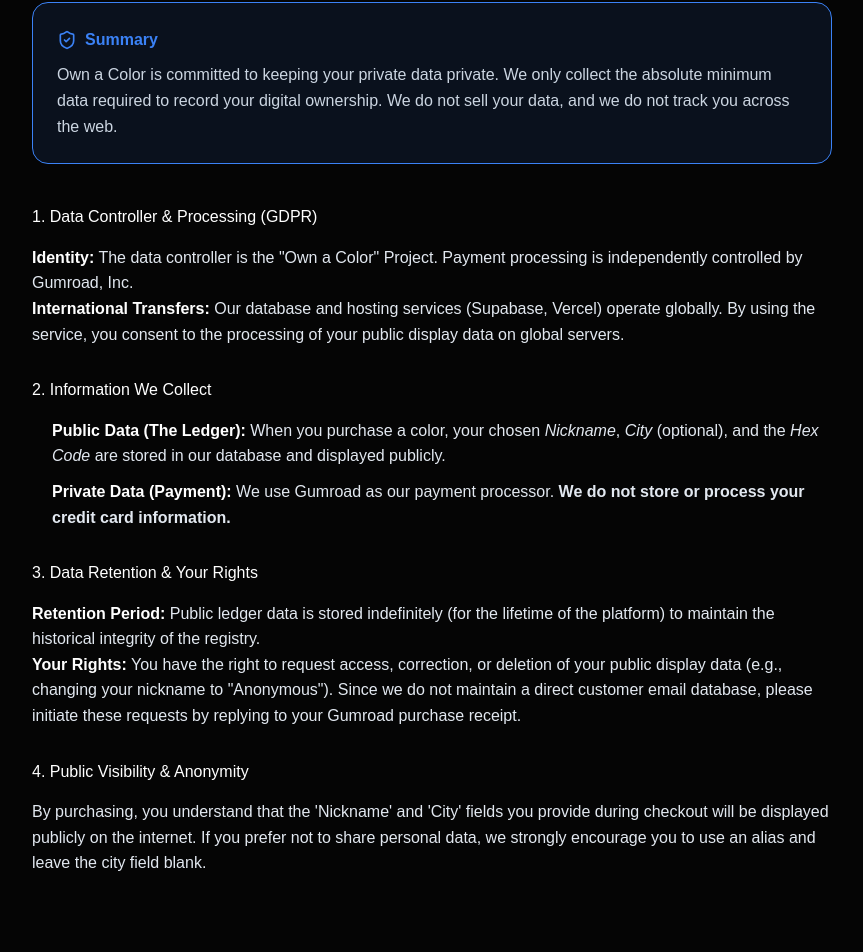
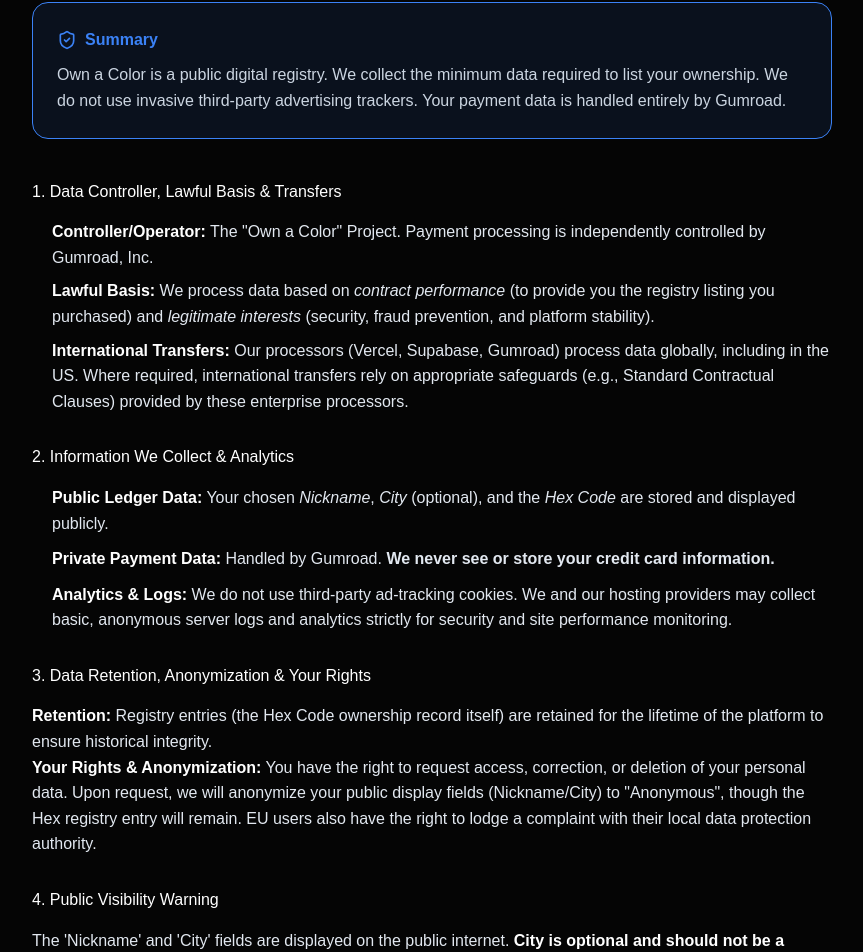
Before and after one commit to hex-land-grab/github-m7imdtit, a Next.js app: page /privacy in a window 1280 px wide. Shown: the part 225-1177 px from the top of the page, without its empty margins (208-1071 px from the left). Before the commit the page ends 1141 px from the top, so only its background shows below. Built offline with nearby package versions, Linux system fonts and the light colour scheme.

Commit message:
Update page.tsx

```diff
--- a/app/privacy/page.tsx
+++ b/app/privacy/page.tsx
@@ -17,26 +17,36 @@ export default function PrivacyPage() {
             <ShieldCheck size={20} /> Summary
           </div>
           <p style={{ margin: 0, color: '#cbd5e1' }}>
-            Own a Color is committed to keeping your private data private. We only collect the absolute minimum data required to record your digital ownership. We do not sell your data, and we do not track you across the web.
+            Own a Color is a public digital registry. We collect the minimum data required to list your ownership. We do not use invasive third-party advertising trackers. Your payment data is handled entirely by Gumroad.
           </p>
         </div>
 
-        <h2 style={{ color: '#fff', marginTop: '30px', marginBottom: '15px' }}>1. Data Controller & Processing (GDPR)</h2>
-        <p><strong style={{ color: '#fff' }}>Identity:</strong> The data controller is the "Own a Color" Project. Payment processing is independently controlled by Gumroad, Inc.</p>
-        <p><strong style={{ color: '#fff' }}>International Transfers:</strong> Our database and hosting services (Supabase, Vercel) operate globally. By using the service, you consent to the processing of your public display data on global servers.</p>
-
-        <h2 style={{ color: '#fff', marginTop: '30px', marginBottom: '15px' }}>2. Information We Collect</h2>
-        <ul style={{ paddingLeft: '20px' }}>
-          <li style={{ marginBottom: '10px' }}><strong style={{ color: '#fff' }}>Public Data (The Ledger):</strong> When you purchase a color, your chosen <i>Nickname</i>, <i>City</i> (optional), and the <i>Hex Code</i> are stored in our database and displayed publicly.</li>
-          <li><strong style={{ color: '#fff' }}>Private Data (Payment):</strong> We use Gumroad as our payment processor. <strong>We do not store or process your credit card information.</strong></li>
+        <h2 style={{ color: '#fff', marginTop: '30px', marginBottom: '15px' }}>1. Data Controller, Lawful Basis & Transfers</h2>
+        <ul style={{ paddingLeft: '20px', marginBottom: '15px' }}>
+          <li style={{ marginBottom: '8px' }}><strong style={{ color: '#fff' }}>Controller/Operator:</strong> The "Own a Color" Project. Payment processing is independently controlled by Gumroad, Inc.</li>
+          <li style={{ marginBottom: '8px' }}><strong style={{ color: '#fff' }}>Lawful Basis:</strong> We process data based on <i>contract performance</i> (to provide you the registry listing you purchased) and <i>legitimate interests</i> (security, fraud prevention, and platform stability).</li>
+          <li><strong style={{ color: '#fff' }}>International Transfers:</strong> Our processors (Vercel, Supabase, Gumroad) process data globally, including in the US. Where required, international transfers rely on appropriate safeguards (e.g., Standard Contractual Clauses) provided by these enterprise processors.</li>
         </ul>
 
-        <h2 style={{ color: '#fff', marginTop: '30px', marginBottom: '15px' }}>3. Data Retention & Your Rights</h2>
-        <p><strong style={{ color: '#fff' }}>Retention Period:</strong> Public ledger data is stored indefinitely (for the lifetime of the platform) to maintain the historical integrity of the registry.</p>
-        <p><strong style={{ color: '#fff' }}>Your Rights:</strong> You have the right to request access, correction, or deletion of your public display data (e.g., changing your nickname to "Anonymous"). Since we do not maintain a direct customer email database, please initiate these requests by replying to your Gumroad purchase receipt.</p>
+        <h2 style={{ color: '#fff', marginTop: '30px', marginBottom: '15px' }}>2. Information We Collect & Analytics</h2>
+        <ul style={{ paddingLeft: '20px' }}>
+          <li style={{ marginBottom: '10px' }}><strong style={{ color: '#fff' }}>Public Ledger Data:</strong> Your chosen <i>Nickname</i>, <i>City</i> (optional), and the <i>Hex Code</i> are stored and displayed publicly.</li>
+          <li style={{ marginBottom: '10px' }}><strong style={{ color: '#fff' }}>Private Payment Data:</strong> Handled by Gumroad. <strong>We never see or store your credit card information.</strong></li>
+          <li><strong style={{ color: '#fff' }}>Analytics & Logs:</strong> We do not use third-party ad-tracking cookies. We and our hosting providers may collect basic, anonymous server logs and analytics strictly for security and site performance monitoring.</li>
+        </ul>
 
-        <h2 style={{ color: '#fff', marginTop: '30px', marginBottom: '15px' }}>4. Public Visibility & Anonymity</h2>
-        <p>By purchasing, you understand that the 'Nickname' and 'City' fields you provide during checkout will be displayed publicly on the internet. If you prefer not to share personal data, we strongly encourage you to use an alias and leave the city field blank.</p>
+        <h2 style={{ color: '#fff', marginTop: '30px', marginBottom: '15px' }}>3. Data Retention, Anonymization & Your Rights</h2>
+        <p><strong style={{ color: '#fff' }}>Retention:</strong> Registry entries (the Hex Code ownership record itself) are retained for the lifetime of the platform to ensure historical integrity.</p>
+        <p><strong style={{ color: '#fff' }}>Your Rights & Anonymization:</strong> You have the right to request access, correction, or deletion of your personal data. Upon request, we will anonymize your public display fields (Nickname/City) to "Anonymous", though the Hex registry entry will remain. EU users also have the right to lodge a complaint with their local data protection authority.</p>
+
+        <h2 style={{ color: '#fff', marginTop: '30px', marginBottom: '15px' }}>4. Public Visibility Warning</h2>
+        <p>The 'Nickname' and 'City' fields are displayed on the public internet. <strong style={{ color: '#fff' }}>City is optional and should not be a precise address;</strong> consider using only your country or region. If you prefer absolute privacy, use an alias.</p>
+
+        <h2 style={{ color: '#fff', marginTop: '30px', marginBottom: '15px' }}>5. Contact & Support</h2>
+        <p style={{ backgroundColor: 'rgba(255,255,255,0.05)', padding: '15px', borderRadius: '8px', borderLeft: '4px solid #4ade80', marginTop: '10px' }}>
+          To maintain security and verify your purchase status, <strong style={{ color: '#fff' }}>all privacy requests, modifications to your public display name, or general support inquiries must be made by directly replying to your official Gumroad purchase receipt email.</strong>
+        </p>
+        <p style={{ fontSize: '13px', color: '#94a3b8', marginTop: '10px' }}>For billing disputes or payment processing issues, please contact Gumroad Support directly.</p>
       </div>
     </div>
   );
```
